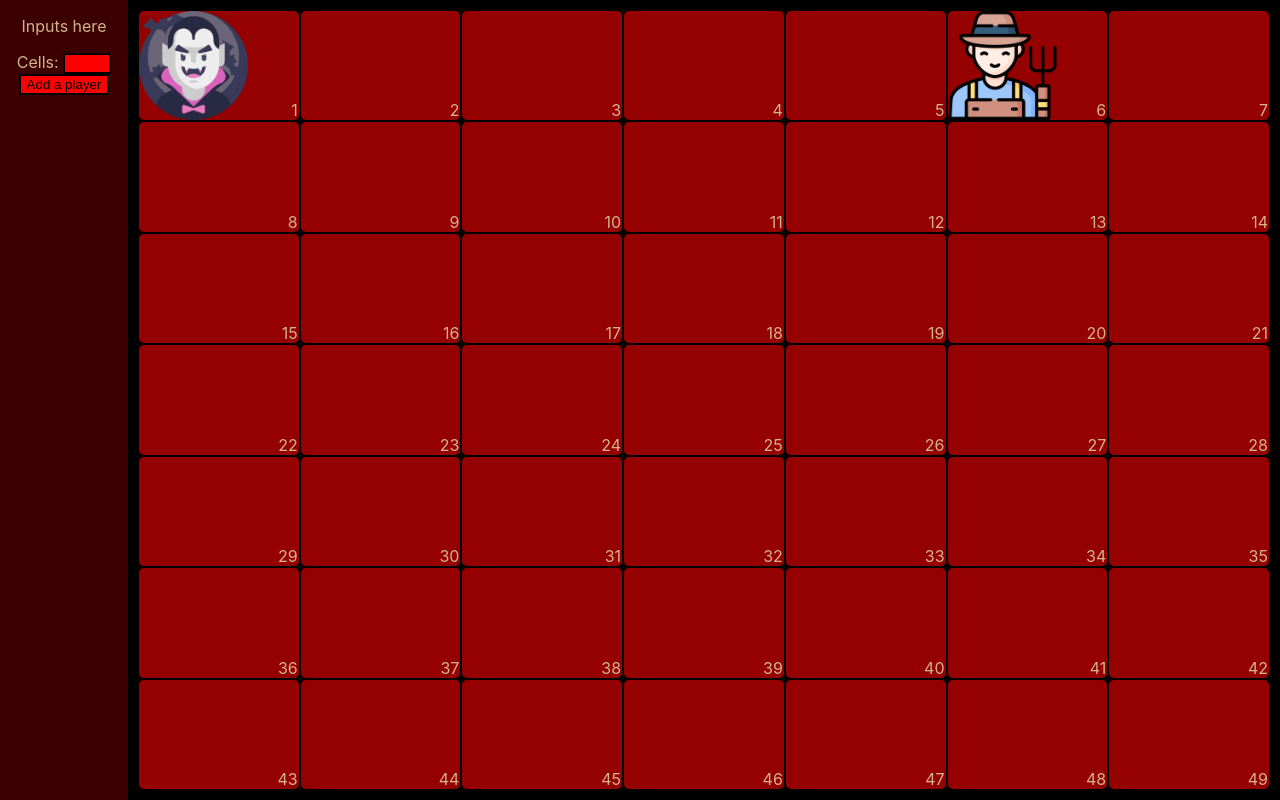
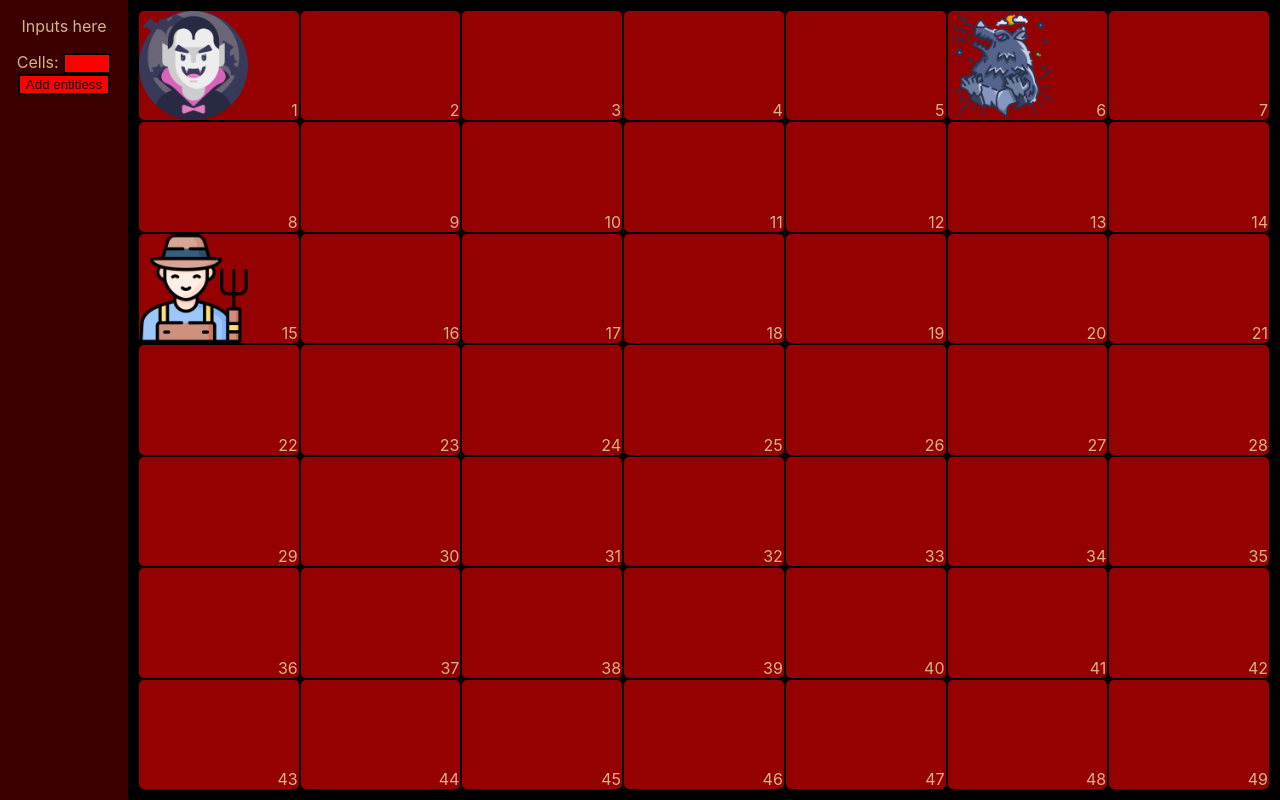
Before and after one commit to TytusKolpak/TTTRPG, a plain HTML site: page src/index.html in a window 1280 px wide. Drawn offline with Linux system fonts and the light colour scheme.

Commit message:
Player loses if he steps on a werewolf.

```diff
--- a/src/index.html
+++ b/src/index.html
@@ -14,7 +14,7 @@
         <div>
             Cells: <input type="number" id="numericInput" onchange="createBoard()">
         </div>
-        <button onclick="addPlayer()">Add a player</button>
+        <button onclick="addEntities()">Add entitiess</button>
     </div>
     <div class="grid-container">
     </div>
--- a/src/index.js
+++ b/src/index.js
@@ -1,4 +1,4 @@
-var columns, rows, player, amountOfCells, randomCell, farmerCell;
+var columns, rows, player, amountOfCells;
 const board = $(".grid-container");
 
 window.onload = (event) => {
@@ -14,7 +14,7 @@ function init() {
     //better x by y lol
     amountOfCells = 49
     createBoard(amountOfCells);
-    addPlayer();
+    addEntities();
     adjustSizes();
 }
 
@@ -88,15 +88,4 @@ function createBoard(size) {
 
     // Apply styles
     board.css("grid-template-columns", autos);
-
-    // Create a prey on random cell
-    randomCell = Math.floor(Math.random() * amountOfCells);
-
-    // I will leave it as 0 since i know that player position is 0 but he is not yet created
-    if (randomCell == 0) {
-        randomCell += 1;
-    }
-    farmerCell = board.children().eq(randomCell)
-    var farmer = $("<img>").attr("src", "../img/farmer.png");
-    $(farmerCell).append(farmer);
 }
--- a/src/player.js
+++ b/src/player.js
@@ -1,4 +1,4 @@
-var gameOver;
+var gameOver, farmerCellNumber, farmerCell;
 function Player(position, speed, power, range, name, title, imageUrl) {
     this.position = position;
     this.speed = speed;
@@ -14,19 +14,47 @@ function addPlayer() {
     displayPlayer(player)
 }
 
+function addFarmer() {
+    // Create a Farmer on random cell
+    farmerCellNumber = Math.floor(Math.random() * amountOfCells);
+
+    // Somewhere else than player
+    if (farmerCellNumber == player.position) {
+        farmerCellNumber += 1;
+    }
+    farmerCell = board.children().eq(farmerCellNumber)
+    var farmer = $("<img>").attr("src", "../img/farmer.png");
+    $(farmerCell).append(farmer);
+}
+
+function addWerewolf() {
+    // Create a Werewolf on random cell
+    werewolfCellNumber = Math.floor(Math.random() * amountOfCells);
+
+    // Can't be on the same as Werewolf or player
+    while (werewolfCellNumber == player.position || werewolfCellNumber == farmerCellNumber) {
+        werewolfCellNumber += 1;
+    }
+
+    werewolfCell = board.children().eq(werewolfCellNumber)
+    var werewolf = $("<img>").attr("src", "../img/werewolf.png");
+    $(werewolfCell).append(werewolf);
+}
+
 function displayPlayer(player) {
     $("." + player.name).remove(); // remove any previous instances
     var playerDiv = $("<div class='player'></div>");
     playerDiv.addClass(player.name);
     var image = $("<img>").attr("src", player.imageUrl);
     playerDiv.append(image);
-    var cell = board.children().eq(player.position)
-    cell.append(playerDiv);
+    var playerCell = board.children().eq(player.position)
+    playerCell.append(playerDiv);
     adjustSizes();
 }
 
 $("html").keydown((event) => {
     if (player) {
+
         switch (event.key) {
             case "ArrowRight":
                 if ((player.position + 1) % columns == 0) {
@@ -64,16 +92,32 @@ $("html").keydown((event) => {
                 console.log("No binding.");
                 break;
         }
-
-        if (player.position == randomCell & !gameOver) {
-            // remove contents of last child of the board (so last cell`)
-            farmerCell.empty().promise().then(() => {
-                alert("You win! Game over.");
-                gameOver = true;
-            });
-
-
-        }
         displayPlayer(player)
+        checkGameOverConditions();
     }
 });
+
+function checkGameOverConditions() {
+
+    if (player.position == farmerCellNumber & !gameOver) {
+        // First empty and only then show the message
+        farmerCell.empty().promise().then(() => {
+            alert("You win! Game over.");
+            gameOver = true;
+        });
+    }
+
+    if (player.position == werewolfCellNumber & !gameOver) {
+        player = null
+        $(".player").empty().promise().then(() => {
+            alert("You lose! Game over.");
+            gameOver = true;
+        });
+    }
+}
+
+function addEntities() {
+    addPlayer();
+    addFarmer();
+    addWerewolf();
+}
```
Also changed, not shown: img/border-design.png (added), img/werewolf.png (added).
